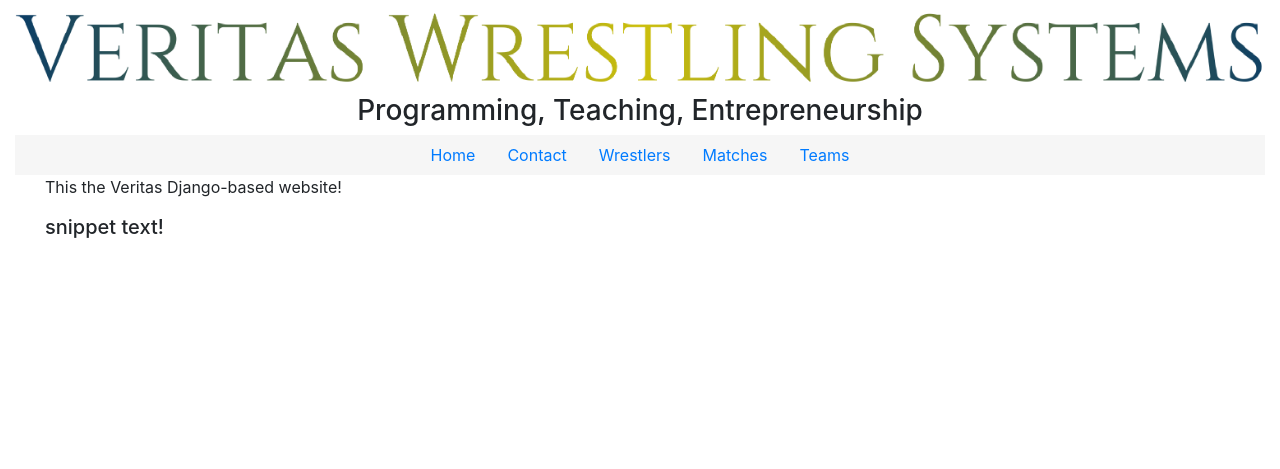
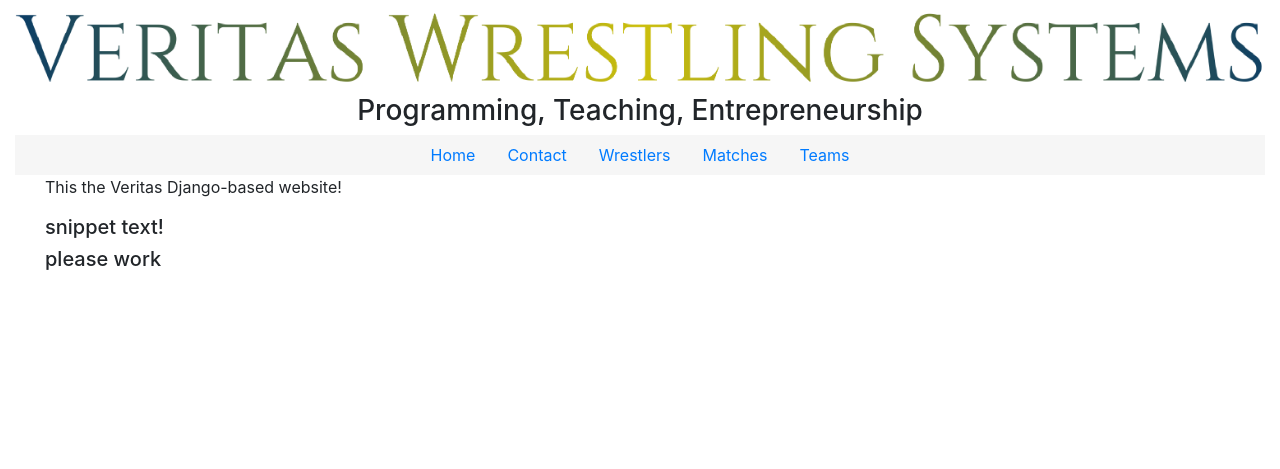
Before and after one commit to nanthony007/VeritasWrestlingSystems, a Django app: page / in a window 1280 px wide. Shown: the top 469 px of the page. Run offline with Django 3.2, Linux system fonts and the light colour scheme; some libraries are stand-ins or nearby versions.

Commit message:
quick change to test

```diff
--- a/vws_main/templates/vws_main/home.html
+++ b/vws_main/templates/vws_main/home.html
@@ -5,4 +5,6 @@
 
 {% include "vws_main/includes/htmlsnippet.html" %}
 
+<h5>please work</h5>
+
 {% endblock %}
```
